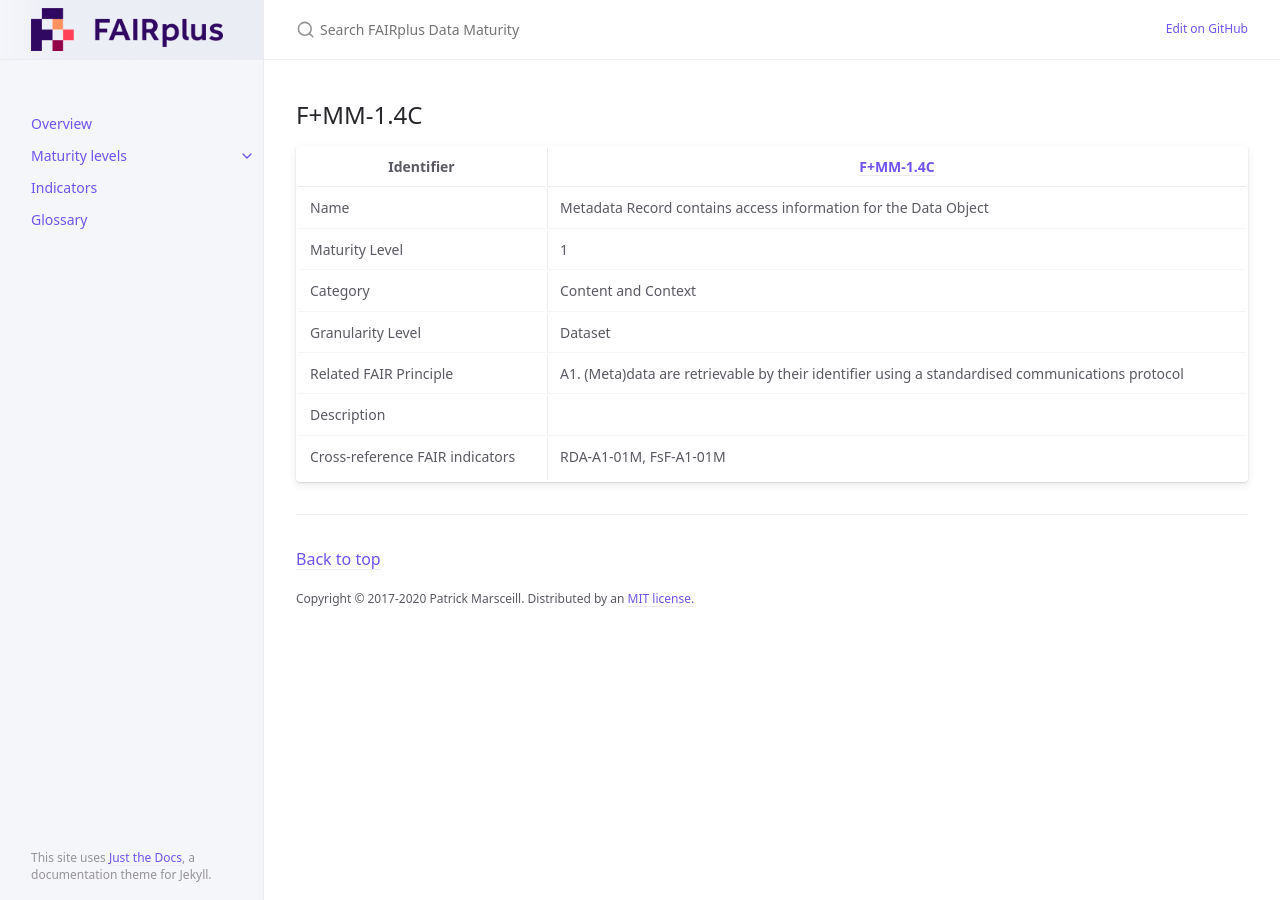
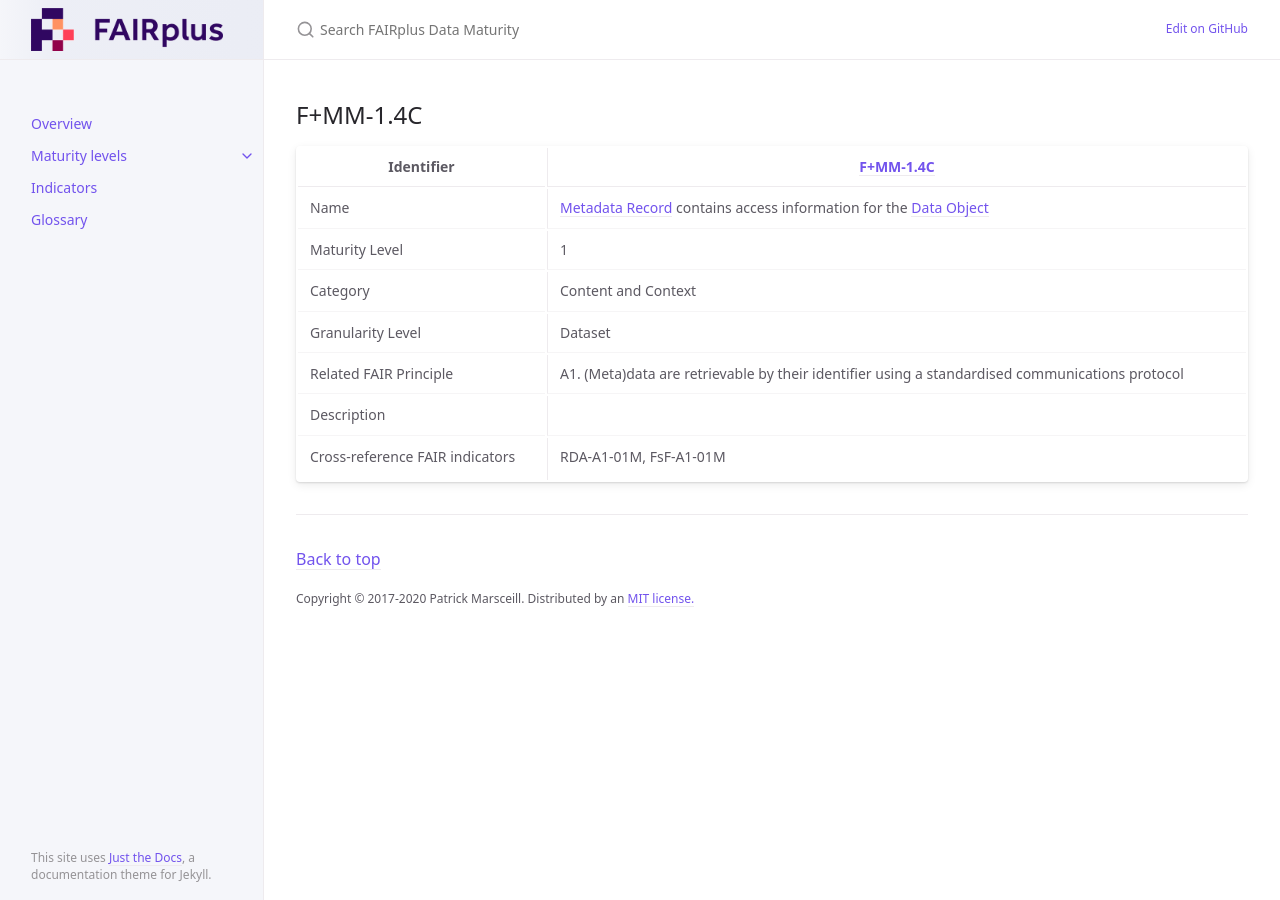
Before and after one commit to FAIRplus/Data-Maturity, a Jekyll site: the page built from docs/_indicators/A. F+MM-1.4C.md, in a window 1280 px wide. Built offline with Jekyll 4.4.1, drawn with Linux system fonts in a browser that asks for light colours; some of the changed lines change nothing that is shown.

Commit message:
Update A. F+MM-1.4C.md

```diff
--- a/docs/_indicators/A. F+MM-1.4C.md
+++ b/docs/_indicators/A. F+MM-1.4C.md
@@ -8,7 +8,7 @@ nav_exclude: True
 
 | Identifier | [F+MM-1.4C](https://github.com/FAIRplus/Data-Maturity/blob/indicator-definitions/docs/_indicators/A.%20F%2BMM-1.4C.md) |
 | ---------- | ----------|
-| Name | Metadata Record contains access information for the Data Object  |
+| Name | [Metadata Record](https://fairplus.github.io/Data-Maturity/docs/Glossary/#metadata-record) contains access information for the [Data Object](https://fairplus.github.io/Data-Maturity/docs/Glossary/#data-object)  |
 | Maturity Level | 1 |
 | Category | Content and Context |
 | Granularity Level | Dataset |
```
